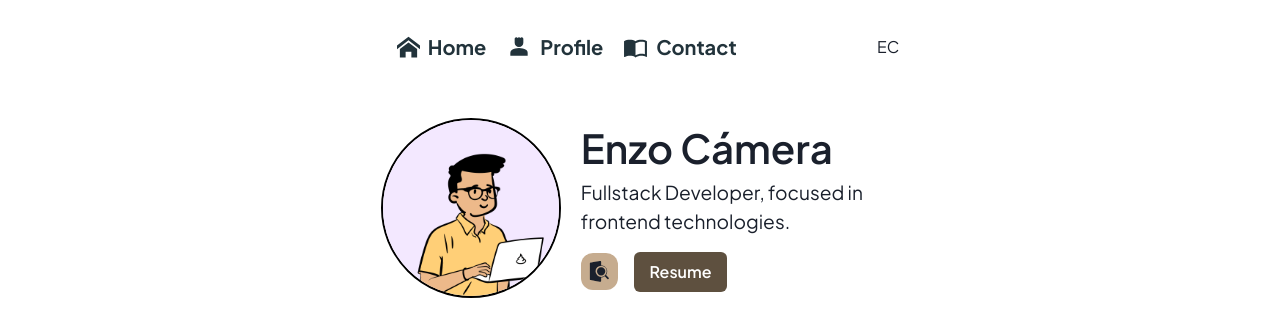
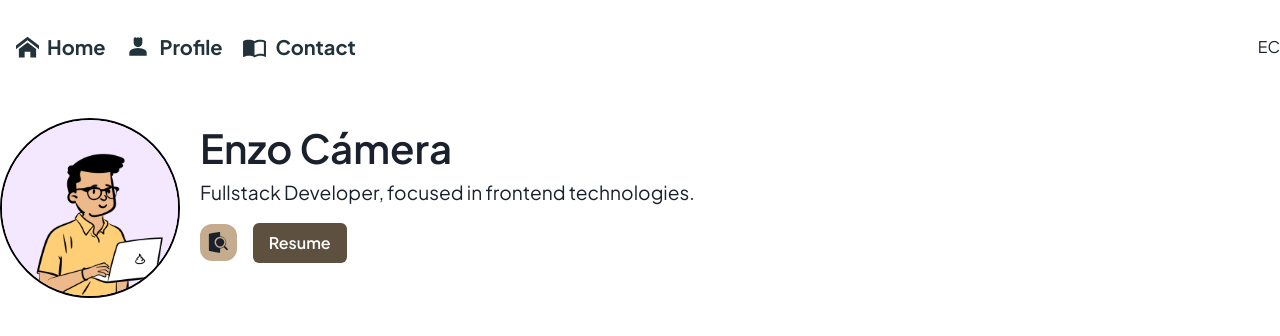
Before and after one commit to Enzo-cam/portf-ec, a Next.js app: page / in a window 1280 px wide. Shown: the top 336 px of the page. Built offline with nearby package versions, Linux system fonts and the light colour scheme.

Commit message:
Removed Container

```diff
--- a/src/pages/_app.js
+++ b/src/pages/_app.js
@@ -11,9 +11,7 @@ const theme = extendTheme({
 export default function App({ Component, pageProps }) {
   return (
     <ChakraProvider theme={theme}>
-      <Container maxW={{ base: "100%", sm:"50%", md: "43%" }}>
         <Component {...pageProps} />
-      </Container>
     </ChakraProvider>
   )
 }
```
